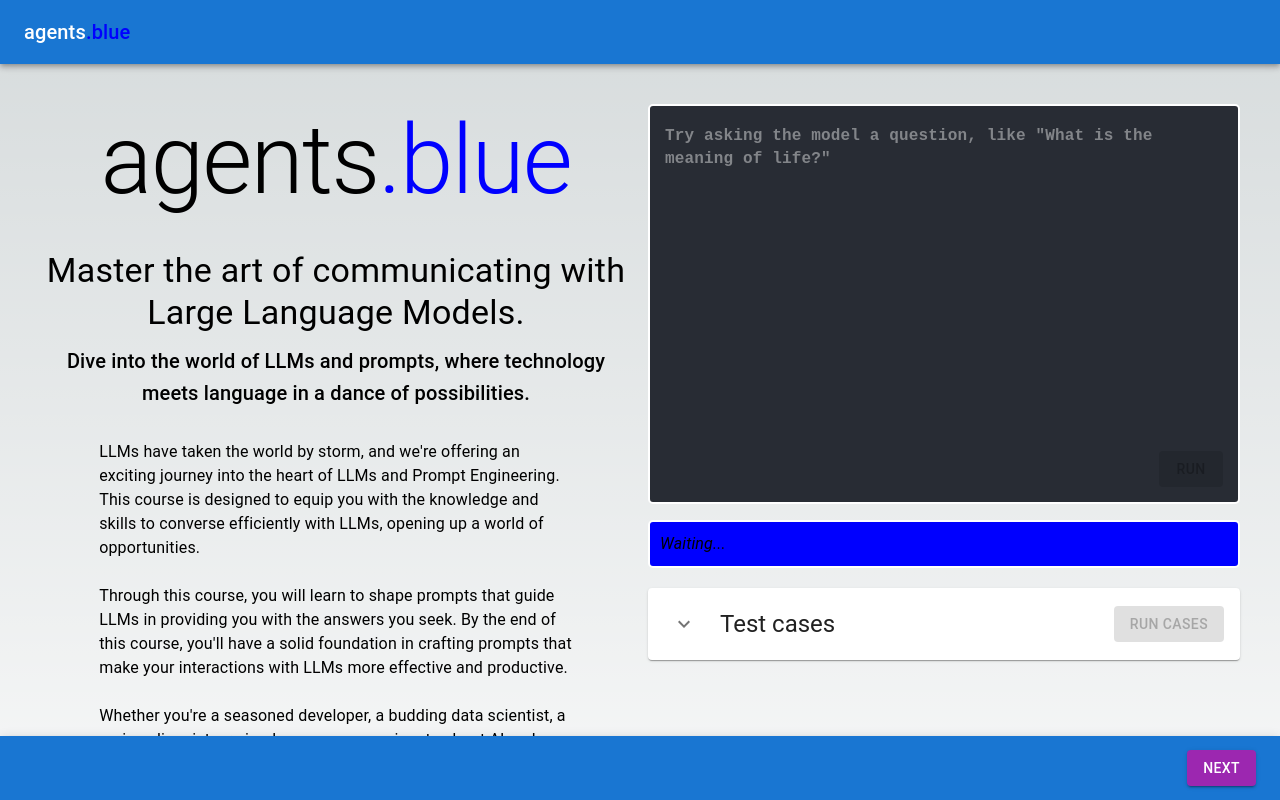
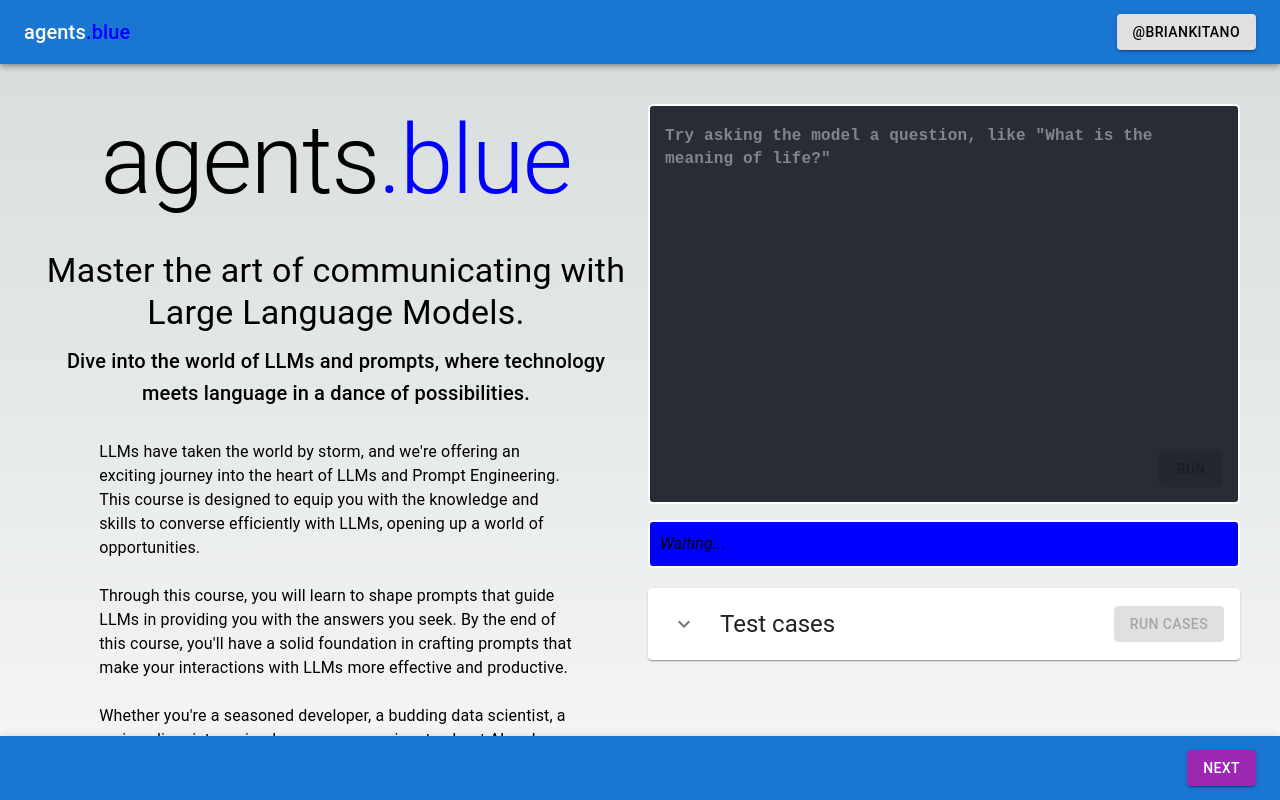
Before and after one commit to bkitano/learn-prompting, a Next.js app: page / in a window 1280 px wide. Shown: the top 800 px of the page. Built offline with nearby package versions, Linux system fonts and the light colour scheme.

Commit message:
adding my twitter lmao

```diff
--- a/src/Components/TopNav.tsx
+++ b/src/Components/TopNav.tsx
@@ -16,6 +16,17 @@ const TopNav = () => (
           </span>
         </Link>
       </Typography>
+      <Link href="https://twitter.com/BrianKitano">
+        <Button
+          variant="contained"
+          color="inherit"
+          style={{
+            color: "black",
+          }}
+        >
+          @BrianKitano
+        </Button>
+      </Link>
     </Toolbar>
   </AppBar>
 );
```
